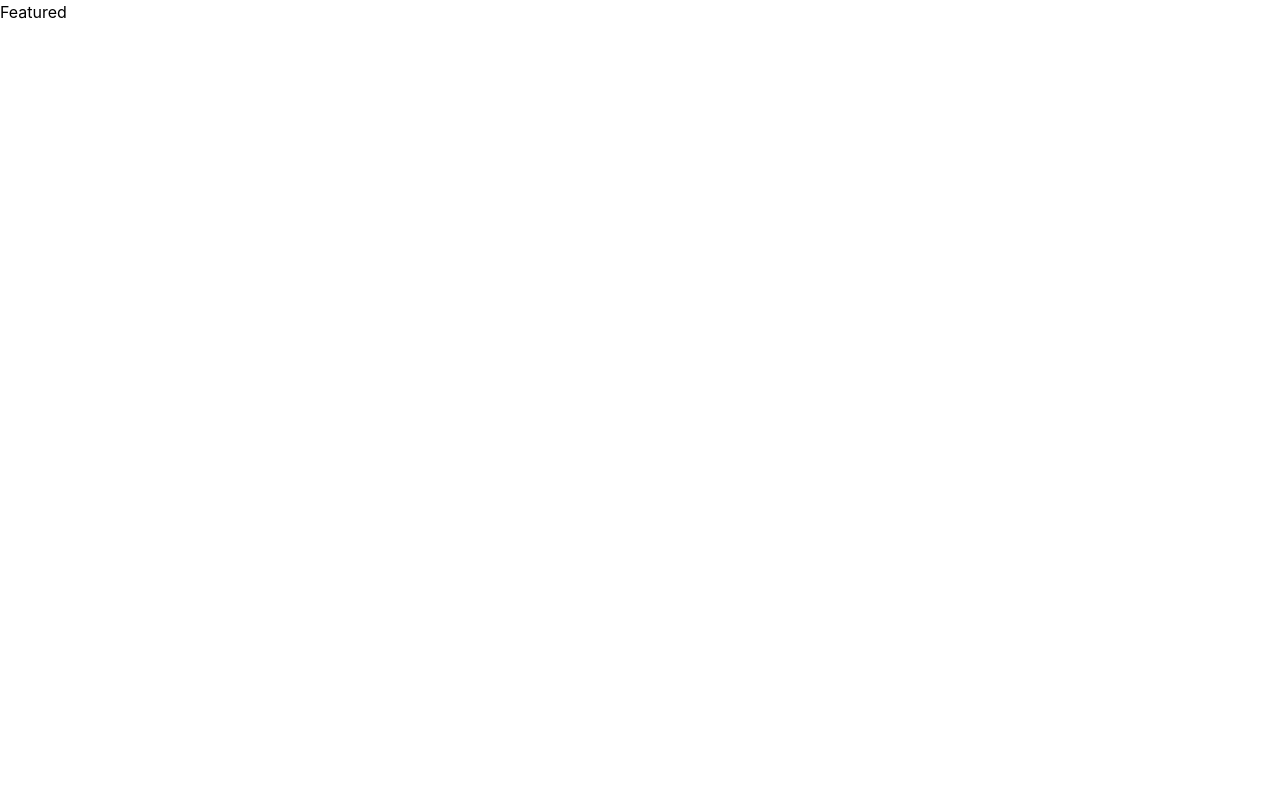
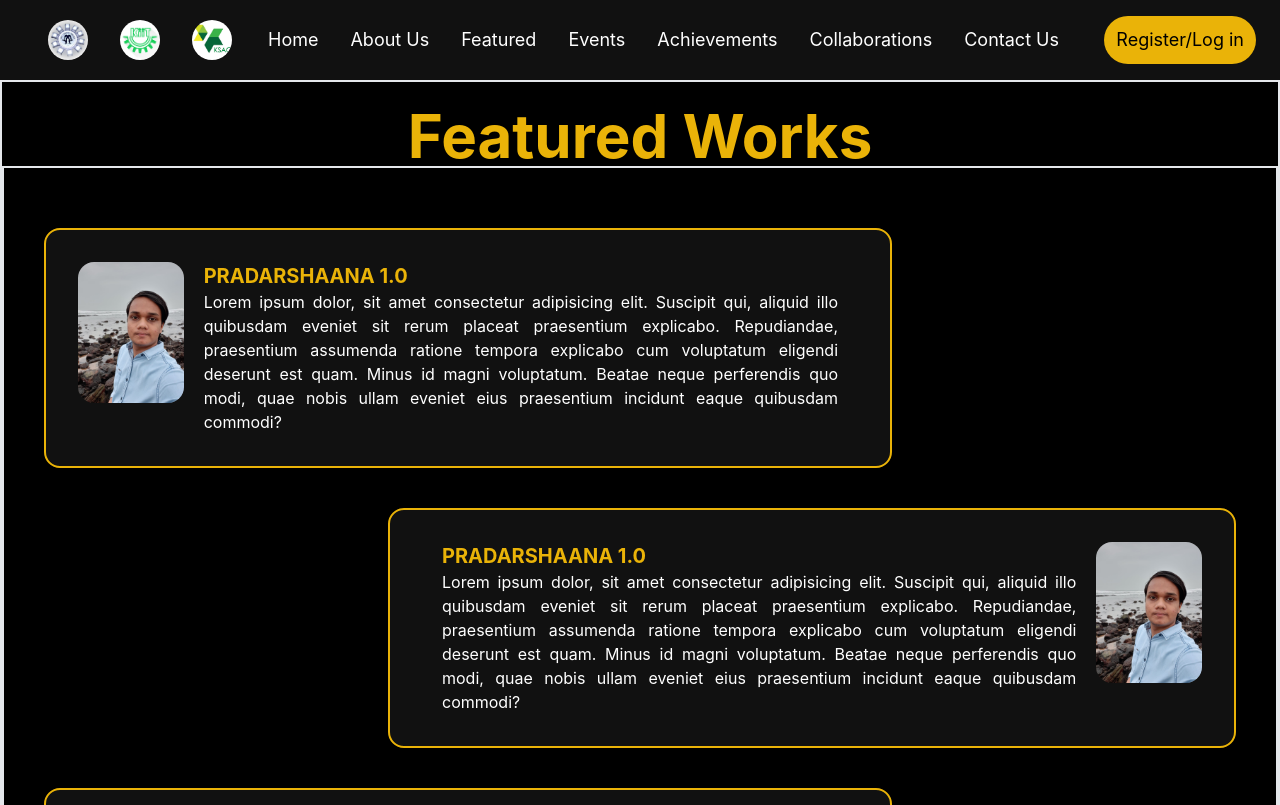
Before and after one commit to ShashankJais128/kiit-robotics-society-website, a React (Vite) app: page /featured in a window 1280 px wide. Shown: the top 805 px of the page. Built offline with nearby package versions, Linux system fonts and the light colour scheme.

Commit message:
EventMain, FeaturedMain, Testimonials added

```diff
--- a/src/components/events/EventMain.jsx
+++ b/src/components/events/EventMain.jsx
@@ -1,8 +1,27 @@
 import React from 'react'
+import PP from "../../public/pp.jpeg"
 
 function EventMain() {
   return (
-    <div>EventMain</div>
+    <div className='bg-black'>
+      <div>
+        <h1 className='text-center text-6xl font-bold pt-6 px-10 text-yellow-500'>Events</h1>
+        <div className='flex h-[75vh] px-10 py-10 justify-between'>
+          <div className='text-white w-2/3 py-10 px-10 flex flex-col justify-between'>
+            <div>
+              <h1 className='text-4xl font-semibold pb-8'>Drone Workshop</h1>
+              <p>Lorem ipsum dolor, sit amet consectetur adipisicing elit. Sit voluptate voluptatum quaerat quis harum exercitationem magnam voluptates nemo. Qui optio dolorum pariatur illum sequi cum, illo assumenda delectus magnam animi alias repellat reprehenderit incidunt beatae numquam adipisci rerum aliquid doloribus enim blanditiis quaerat aliquam soluta expedita possimus? Doloremque, commodi aspernatur.</p>
+            </div>
+            <div>
+              <button className='bg-yellow-500 text-black font-semibold px-4 py-2 rounded-full'>Register</button>
+            </div>
+          </div>
+          <div className='w-1/3 py-10 px-20'>
+            <img className='w-full h-full rounded-xl' src={PP} alt="" />
+          </div>
+        </div>
+      </div>
+    </div>
   )
 }
 
--- a/src/components/featured/FeaturedMain.jsx
+++ b/src/components/featured/FeaturedMain.jsx
@@ -1,8 +1,47 @@
 import React from 'react'
+import PP from "../../public/pp.jpeg"
+
+const featuredData = [
+  {
+    heading: "PRADARSHAANA 1.0",
+    description: "Lorem ipsum dolor, sit amet consectetur adipisicing elit. Suscipit qui, aliquid illo quibusdam eveniet sit rerum placeat praesentium explicabo. Repudiandae, praesentium assumenda ratione tempora explicabo cum voluptatum eligendi deserunt est quam. Minus id magni voluptatum. Beatae neque perferendis quo modi, quae nobis ullam eveniet eius praesentium incidunt eaque quibusdam commodi?",
+    img: PP
+  },
+  {
+    heading: "PRADARSHAANA 1.0",
+    description: "Lorem ipsum dolor, sit amet consectetur adipisicing elit. Suscipit qui, aliquid illo quibusdam eveniet sit rerum placeat praesentium explicabo. Repudiandae, praesentium assumenda ratione tempora explicabo cum voluptatum eligendi deserunt est quam. Minus id magni voluptatum. Beatae neque perferendis quo modi, quae nobis ullam eveniet eius praesentium incidunt eaque quibusdam commodi?",
+    img: PP
+  },
+  {
+    heading: "PRADARSHAANA 1.0",
+    description: "Lorem ipsum dolor, sit amet consectetur adipisicing elit. Suscipit qui, aliquid illo quibusdam eveniet sit rerum placeat praesentium explicabo. Repudiandae, praesentium assumenda ratione tempora explicabo cum voluptatum eligendi deserunt est quam. Minus id magni voluptatum. Beatae neque perferendis quo modi, quae nobis ullam eveniet eius praesentium incidunt eaque quibusdam commodi?",
+    img: PP
+  }
+];
 
 function FeaturedMain() {
   return (
-    <div>FeaturedMain</div>
+    <div className='bg-black'>
+      <div className='border-2'>
+        <h1 className='text-center text-6xl font-bold pt-6 px-10 text-yellow-500'>Featured Works</h1>
+        <div className='w-full py-10 grid grid-cols-1 border-2'>
+          {featuredData.map((data) => {
+            return(
+              <div className='flex even:flex-row-reverse bg-[#111111] mx-10 my-5 px-8 py-8 even:justify-self-end w-4/6 rounded-2xl border-2 border-yellow-500'>
+                <div className=''>
+                  <img className='w-[500px] rounded-2xl' src={data.img} alt="" />
+                </div>
+                <div className='text-white mx-5 text-justify'>
+                  <h1 className='text-yellow-500 font-bold text-xl'>{data.heading}</h1>
+                  <p>{data.description}</p>
+                </div>
+              </div>
+            )
+          })}
+
+        </div>
+      </div>
+    </div>
   )
 }
 
--- /dev/null
+++ b/src/components/home/HomeTestimonials.jsx
@@ -0,0 +1,51 @@
+import React from 'react'
+import PP from "../../public/pp.jpeg"
+
+function HomeTestimonials() {
+  return (
+    <div className='bg-black'>
+        <h1 className='text-center text-6xl font-bold pt-6 px-10 text-yellow-500'>Testimonials</h1>
+        <h1 className='text-center text-4xl font-bold pt-6 px-10 text-white'>What ❤️ KIITians Say</h1>
+        <div className='flex px-32 pt-10 pb-10 justify-between'>
+            <div className='rounded-lg bg-white flex flex-col justify-between w-80 h-64 p-4'>
+                <p>"Lorem ipsum dolor sit amet consectetur adipisicing elit. Atque, sunt similique. Praesentium expedita recusandae mollitia!"</p>
+                <div className='flex space-x-4 items-center'>
+                    <div>
+                        <img className='w-16 h-16 rounded-full' src={PP} alt="" />
+                    </div>
+                    <div>
+                        <h1>Shashank Jaiswal</h1>
+                        <h2>Web Developer</h2>
+                    </div>
+                </div>
+            </div>
+            <div className='border-2 rounded-lg bg-white flex flex-col justify-between w-80 h-64 p-4'>
+                <p>"Lorem ipsum dolor sit amet consectetur adipisicing elit. Atque, sunt similique. Praesentium expedita recusandae mollitia!"</p>
+                <div className='flex space-x-4 items-center'>
+                    <div>
+                        <img className='w-16 h-16 rounded-full' src={PP} alt="" />
+                    </div>
+                    <div>
+                        <h1>Shashank Jaiswal</h1>
+                        <h2>Web Developer</h2>
+                    </div>
+                </div>
+            </div>
+            <div className='border-2 rounded-lg bg-white flex flex-col justify-between w-80 h-64 p-4'>
+                <p>"Lorem ipsum dolor sit amet consectetur adipisicing elit. Atque, sunt similique. Praesentium expedita recusandae mollitia!"</p>
+                <div className='flex space-x-4 items-center'>
+                    <div>
+                        <img className='w-16 h-16 rounded-full' src={PP} alt="" />
+                    </div>
+                    <div>
+                        <h1>Shashank Jaiswal</h1>
+                        <h2>Web Developer</h2>
+                    </div>
+                </div>
+            </div>
+        </div>
+    </div>
+  )
+}
+
+export default HomeTestimonials
--- a/src/pages/Events.jsx
+++ b/src/pages/Events.jsx
@@ -1,9 +1,14 @@
 import React from 'react'
+import EventMain from '../components/events/EventMain'
+import Footer from '../components/footer/Footer'
+import Navbar from '../components/header/Navbar'
 
 function Events() {
   return (
     <div>
-        <p>events</p>
+      <Navbar />
+      <EventMain />
+      <Footer />
     </div>
   )
 }
--- a/src/pages/Featured.jsx
+++ b/src/pages/Featured.jsx
@@ -1,8 +1,15 @@
 import React from 'react'
+import FeaturedMain from '../components/featured/FeaturedMain'
+import Footer from '../components/footer/Footer'
+import Navbar from '../components/header/Navbar'
 
 function Featured() {
   return (
-    <div>Featured</div>
+    <div>
+      <Navbar />
+      <FeaturedMain />
+      <Footer />
+    </div>
   )
 }
 
--- a/src/pages/Home.jsx
+++ b/src/pages/Home.jsx
@@ -5,6 +5,7 @@ import HomeAbout from '../components/home/HomeAbout'
 import HomeAchievements from '../components/home/HomeAchievements'
 import HomeCollaborations from '../components/home/HomeCollaborations'
 import HomeMain from '../components/home/HomeMain'
+import HomeTestimonials from '../components/home/HomeTestimonials'
 
 function Home() {
   return (
@@ -14,6 +15,7 @@ function Home() {
         <HomeAbout />
         <HomeAchievements />
         <HomeCollaborations />
+        <HomeTestimonials />
         <Footer />
     </div>
   )
```
